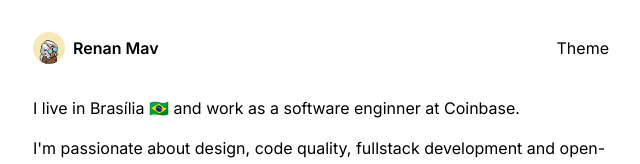
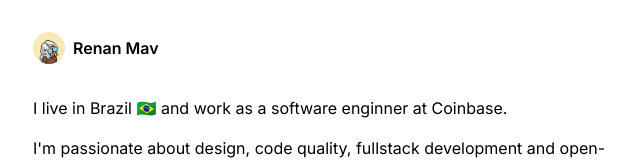
Before and after one commit to renanmav/renanmav.com, a Next.js app: page / in a window 1280 px wide. Shown: the top 164 px of the page, without its empty margins (319-959 px from the left). Built offline with nearby package versions, Linux system fonts and the light colour scheme.

Commit message:
add photo of me

```diff
--- a/app/blog/posts/hello-world.mdx
+++ b/app/blog/posts/hello-world.mdx
@@ -6,6 +6,10 @@ summary: "This is my first blog post. Hello, world!"
 
 Hello, world! This is my new blog. It's using MDX and Next.js. I'm so excited to share my thoughts.
 
-TODO: add a photo of me.
+<div className="relative">
+  <img src="/renanmav.png" width="300px" />
+  <img src="/arrow-pointing-at-me.svg" className="absolute top-[270px] left-[250px]" />
+  <p className="font-semibold absolute top-[315px] left-[350px]">yup, that's me!</p>
+</div>
 
 You can find my old blog at [renanmav.github.io](https://renanmav.github.io), but I won't be updating it anymore. Started it back in 2019, at that time I was finishing college and aspiring to be a data scientist. Now, I'm a professional software engineer and I want to share my thoughts in a more professional way.
--- a/app/components/nav.tsx
+++ b/app/components/nav.tsx
@@ -22,7 +22,8 @@ export function Navbar() {
       </div>
 
       <div className="flex flex-row items-center" id="nav-right">
-        <span>Theme</span>
+        {/* TODO: implement dark mode */}
+        {/* <span>Theme</span> */}
       </div>
     </header>
   );
--- a/app/constants.ts
+++ b/app/constants.ts
@@ -2,7 +2,7 @@ export const myInfo = {
   name: "Renan Mav",
   email: "me@renanmav.com",
   phone: "+55 63 98461-0014",
-  address: "Brasília 🇧🇷",
+  address: "Brazil 🇧🇷",
   twitter: "https://x.com/renanmav",
   linkedin: "https://linkedin.com/in/renanmav",
   github: "https://github.com/renanmav",
```
Also changed, not shown: public/arrow-pointing-at-me.svg (added), public/renanmav.png (added).
